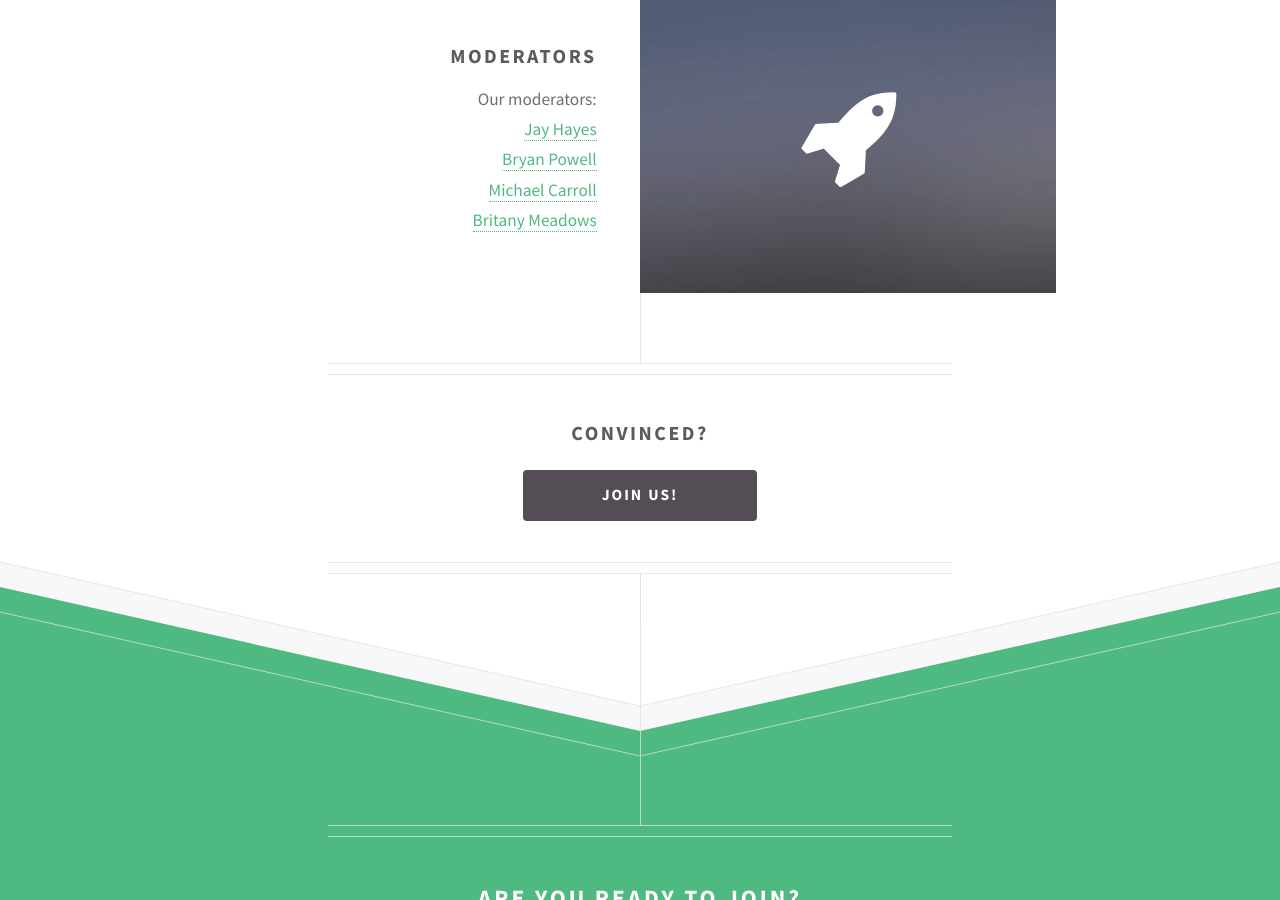
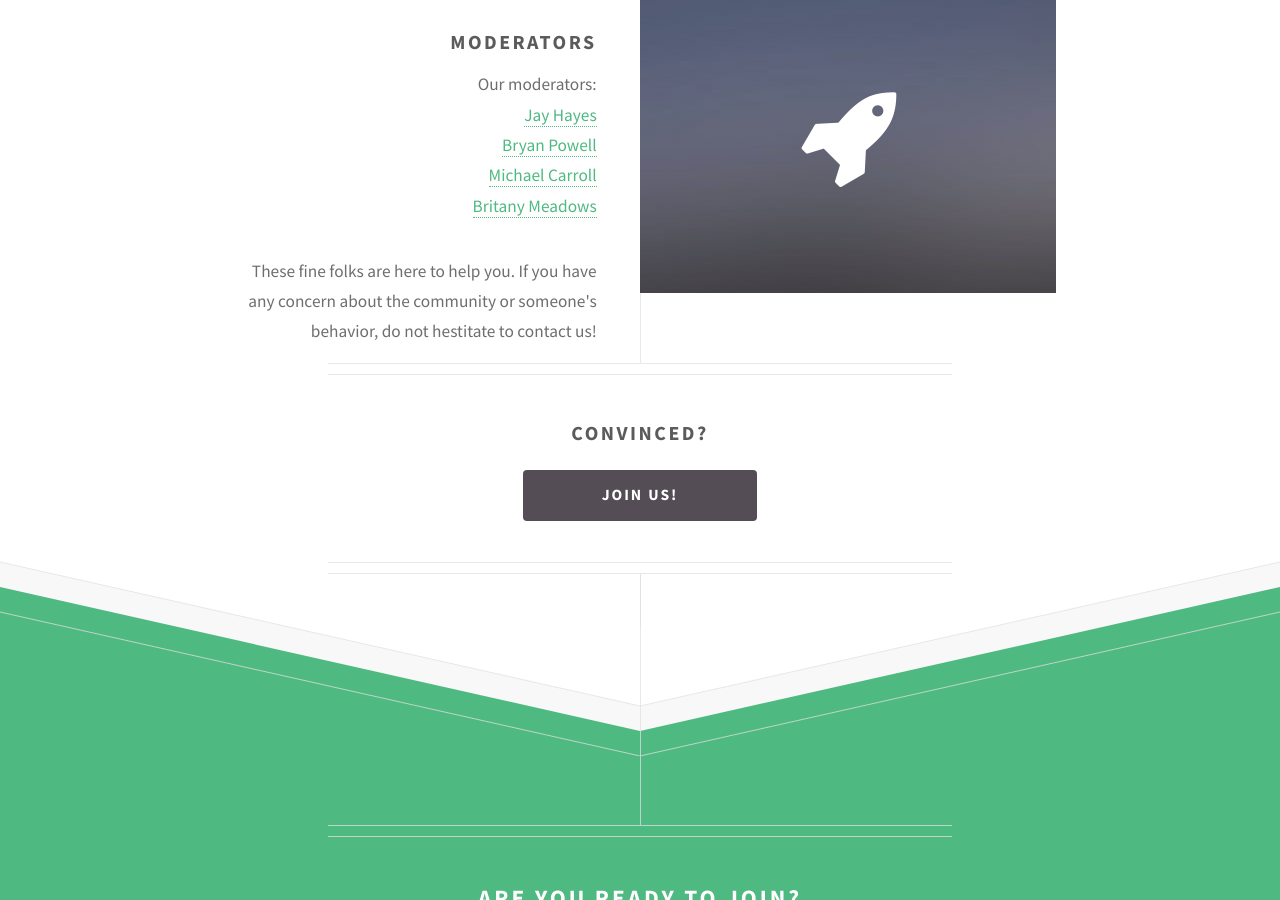
Before and after one commit to tech256/tech256.github.io, a Jekyll site: the page built from index.html, in a window 1280 px wide and 900 px high, scrolled down 2037 px. Built offline with Jekyll 4.4.1, drawn with Linux system fonts in a browser that asks for light colours.

Commit message:
Add moderator description

```diff
--- a/index.html
+++ b/index.html
@@ -60,6 +60,10 @@ layout: default
         <li><a href="https://twitter.com/carromj">Michael Carroll</a></li>
         <li><a href="https://twitter.com/letbritcode">Britany Meadows</a></li>
       </ul>
+      <p>
+        These fine folks are here to help you.
+        If you have any concern about the community or someone's behavior, do not hestitate to contact us!
+      </p>
     </div>
   </section>
 </div>
```
